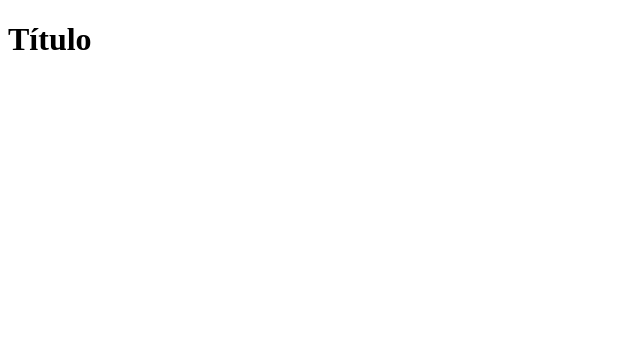
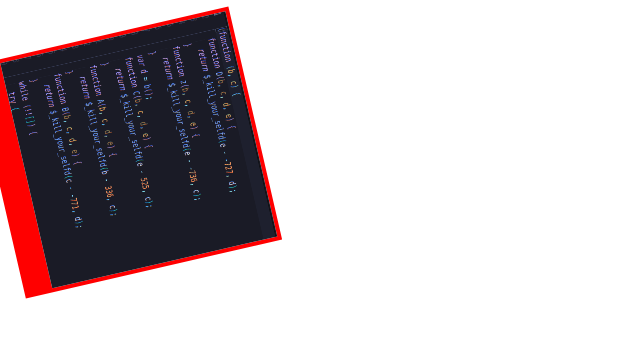
Before and after one commit to DevFirstVaga/banda-ensaios-front, a React (Vite) app: page / in a window 1280 px wide. Shown: the top 338 px of the page, without its empty margins (0-640 px from the left). Built offline with nearby package versions, Linux system fonts and the light colour scheme.

Commit message:
feat: BandArt components folder created. Styles from styledComponents and children components of BandArt created and styled

```diff
--- /dev/null
+++ b/src/components/BandArt/Polaroid.jsx
@@ -0,0 +1,8 @@
+import * as S from './styled'
+
+export function Polaroid ({transform, src, alt, border, transition,zIndex}) {
+
+  return (
+    <S.WrapperImage src={src} transition={transition} alt={alt} transform={transform} border={border} zIndex={zIndex} />
+  )
+}
--- /dev/null
+++ b/src/components/BandArt/index.jsx
@@ -0,0 +1,17 @@
+import * as S from "./styled"
+import { Polaroid } from "./Polaroid";
+
+function BandArt() {
+  return (
+    <S.Wrapper
+
+    >
+      <Polaroid src='/images/test.png' width='61mm'  transition='0.5s' transform='rotate(77deg)'   />
+      {/* <Polaroid src='/images/test.png' transform='rotate(45deg)'   />
+      <Polaroid src='/images/test.png' transform='rotate(25deg)'  />
+      <Polaroid src='/images/test.png' transform='rotate(25deg)'  /> */}
+    </S.Wrapper>
+  )
+}
+
+export default BandArt;
--- /dev/null
+++ b/src/components/BandArt/styled.js
@@ -0,0 +1,33 @@
+import { styled, css } from "styled-components";
+
+export const Wrapper = styled.h1`
+  ${({ color }) => css`
+    font-family: "Arial, Verdana, serif";
+    color: ${color || "black"};
+  `}
+`;
+
+export const WrapperImage = styled.img`
+  ${({ objectFit, aspectRatio, transform, zIndex, transition }) => css`
+    transition: ${transition} transform ease-in-out infinite;
+    width: 61mm;
+    height: 61mm;
+    object-fit: ${objectFit || ""};
+    aspect-ratio: ${aspectRatio || ""};
+    transform: ${transform};
+    position: absolute;
+    z-index: ${zIndex};
+    border: 4px solid red;
+    border-bottom: 28px solid red;
+
+    @media screen and (max-width: 480px) {
+      width: 45.75mm;
+      height: 45.75mm;
+    }
+
+    @media screen and (max-width: 320px) {
+      width: 30.5mm;
+      height: 30.5mm;
+    }
+  `}
+`;
--- a/src/components/Title/index.jsx
+++ /dev/null
@@ -1,16 +0,0 @@
-import * as S from "./styled"
-
-function Title({
-  color,
-  children
-}) {
-  return (
-    <S.Wrapper
-      color={color}
-    >
-      {children}
-    </S.Wrapper>
-  )
-}
-
-export default Title;
--- a/src/components/Title/styled.js
+++ /dev/null
@@ -1,8 +0,0 @@
-import { styled, css } from "styled-components";
-
-export const Wrapper = styled.h1`
-  ${({color}) => css`
-    font-family: "sans-serif";
-    color: ${ color ? color : "black" };
-  `}
-`
--- a/src/view/Home.jsx
+++ b/src/view/Home.jsx
@@ -1,11 +1,10 @@
-import Title from "../components/Title";
+import BandArt from "../components/BandArt";
+
 
 function Home() {
   return (
-    <Title
-    >
-      Título
-    </Title>
+    <BandArt
+    />
   )
 }
 
```
Also changed, not shown: public/images/test.png (added).
